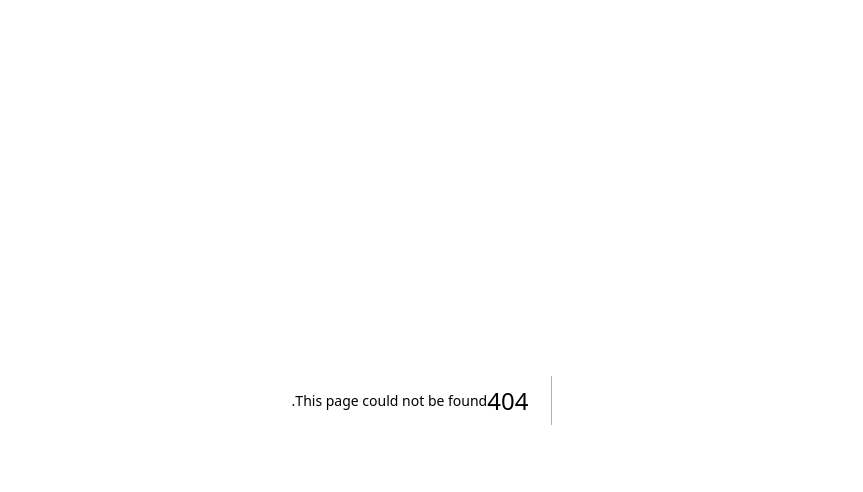
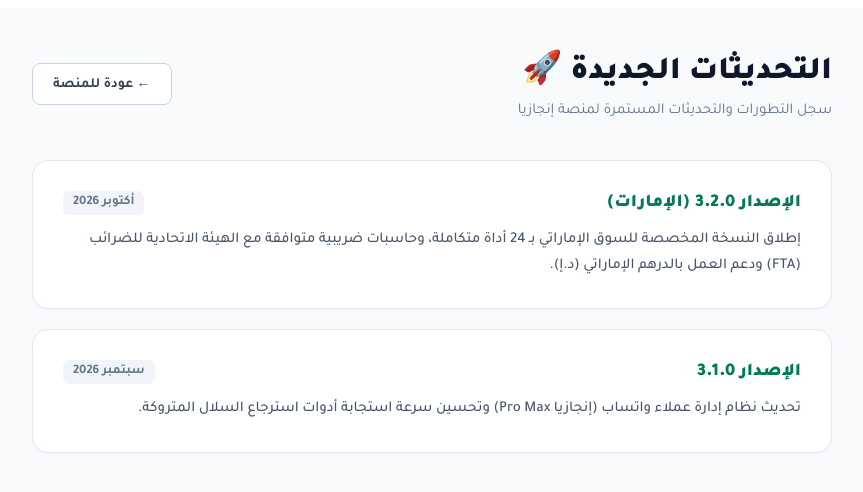
Before and after one commit to engaziasa-lang/engazia-app, a Next.js app: page /ae/updates in a window 1280 px wide. Before the commit this address had no page. Shown: the top 492 px of the page, without its empty margins (208-1071 px from the left). Built offline with nearby package versions, Linux system fonts and the light colour scheme.

Commit message:
Create page.tsx

```diff
--- /dev/null
+++ b/app/ae/updates/page.tsx
@@ -0,0 +1,47 @@
+'use client';
+
+import React from 'react';
+import Link from 'next/link';
+
+export default function UpdatesPageAE() {
+  const updates = [
+    {
+      version: 'الإصدار 3.2.0 (الإمارات)',
+      date: 'أكتوبر 2026',
+      desc: 'إطلاق النسخة المخصصة للسوق الإماراتي بـ 24 أداة متكاملة، وحاسبات ضريبية متوافقة مع الهيئة الاتحادية للضرائب (FTA) ودعم العمل بالدرهم الإماراتي (د.إ).'
+    },
+    {
+      version: 'الإصدار 3.1.0',
+      date: 'سبتمبر 2026',
+      desc: 'تحديث نظام إدارة عملاء واتساب (إنجازيا Pro Max) وتحسين سرعة استجابة أدوات استرجاع السلال المتروكة.'
+    }
+  ];
+
+  return (
+    <div style={{ direction: 'rtl', fontFamily: 'Tajawal, sans-serif', backgroundColor: '#f8fafc', minHeight: '100vh', padding: '40px 20px' }}>
+      <link href="https://fonts.googleapis.com/css2?family=Tajawal:wght@400;500;700;800;900&display=swap" rel="stylesheet" />
+
+      <div style={{ maxWidth: '800px', margin: '0 auto' }}>
+        <div style={{ display: 'flex', justifyContent: 'space-between', alignItems: 'center', marginBottom: '40px' }}>
+          <div>
+            <h1 style={{ fontSize: '32px', fontWeight: 900, color: '#0f172a', margin: '0 0 10px 0' }}>التحديثات الجديدة 🚀</h1>
+            <p style={{ color: '#64748b', fontSize: '15px', margin: 0 }}>سجل التطورات والتحديثات المستمرة لمنصة إنجازيا</p>
+          </div>
+          <Link href="/hub/ae" style={{ background: '#ffffff', border: '1px solid #cbd5e1', color: '#334155', padding: '10px 20px', borderRadius: '8px', textDecoration: 'none', fontWeight: 700, fontSize: '14px' }}>← عودة للمنصة</Link>
+        </div>
+
+        <div style={{ display: 'flex', flexDirection: 'column', gap: '20px' }}>
+          {updates.map((item, idx) => (
+            <div key={idx} style={{ background: '#fff', padding: '30px', borderRadius: '16px', border: '1px solid #e2e8f0', boxShadow: '0 2px 4px rgba(0,0,0,0.02)' }}>
+              <div style={{ display: 'flex', justifyContent: 'space-between', alignItems: 'center', marginBottom: '12px', flexWrap: 'wrap', gap: '10px' }}>
+                <h3 style={{ fontSize: '18px', fontWeight: 900, color: '#047857', margin: 0 }}>{item.version}</h3>
+                <span style={{ fontSize: '13px', fontWeight: 700, color: '#64748b', background: '#f1f5f9', padding: '4px 10px', borderRadius: '6px' }}>{item.date}</span>
+              </div>
+              <p style={{ color: '#475569', fontSize: '15px', lineHeight: '1.7', margin: 0, fontWeight: 500 }}>{item.desc}</p>
+            </div>
+          ))}
+        </div>
+      </div>
+    </div>
+  );
+}
```
